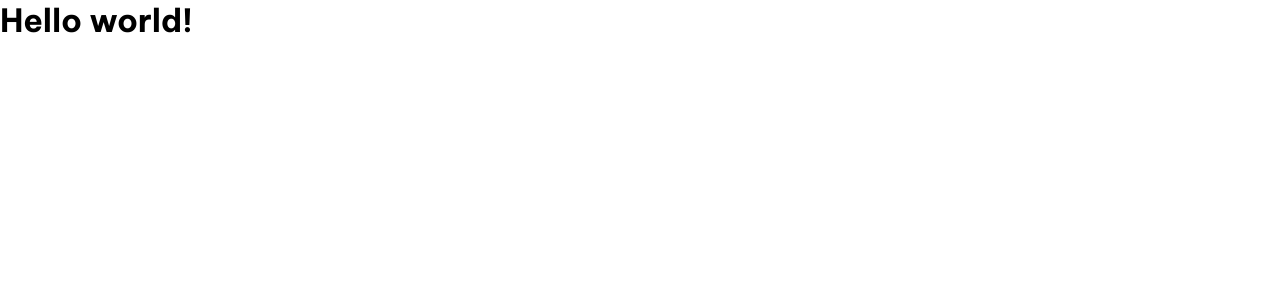
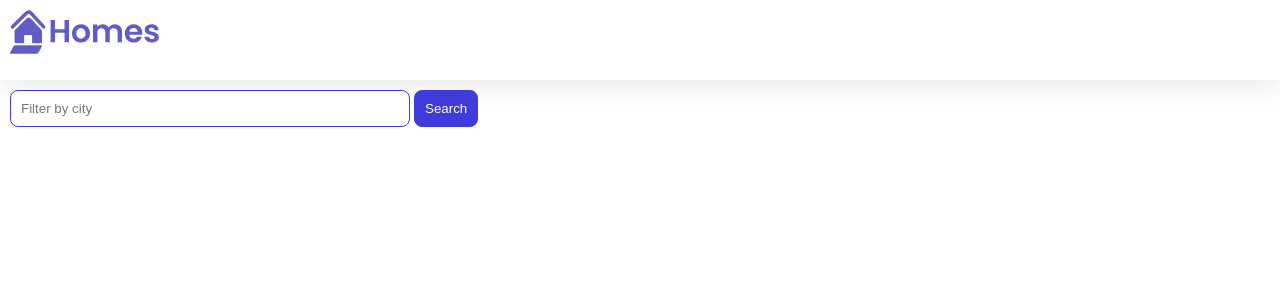
Before and after one commit to morleydan10/Homes_angular, an Angular app: page / in a window 1280 px wide. Shown: the top 300 px of the page. Built offline with nearby package versions, Linux system fonts and the light colour scheme.

Commit message:
added home component

```diff
--- a/src/app/app.component.ts
+++ b/src/app/app.component.ts
@@ -1,10 +1,22 @@
 import { Component } from '@angular/core';
+import { HomeComponent } from './home/home.component';
 
 @Component({
   selector: 'app-root',
   standalone: true,
-  imports: [],
-  template: `<h1>Hello world!</h1>`,
+  imports: [
+    HomeComponent,
+  ],
+  template: `
+    <main>
+      <header class="brand-name">
+        <img class="brand-logo" src="/assets/logo.svg" alt="logo" aria-hidden="true">
+      </header>
+      <section class="content">
+        <app-home></app-home>
+      </section>
+    </main>
+  `,
   styleUrls: ['./app.component.css'],
 })
 export class AppComponent {
--- /dev/null
+++ b/src/app/home/home.component.css
@@ -0,0 +1,40 @@
+.results {
+    display: grid;
+    column-gap: 14px;
+    row-gap: 14px;
+    grid-template-columns: repeat(auto-fill, minmax(400px, 400px));
+    margin-top: 50px;
+    justify-content: space-around;
+}
+
+input[type="text"] {
+    border: solid 1px var(--primary-color);
+    padding: 10px;
+    border-radius: 8px;
+    margin-right: 4px;
+    display: inline-block;
+    width: 30%;
+}
+
+button {
+    padding: 10px;
+    border: solid 1px var(--primary-color);
+    background: var(--primary-color);
+    color: white;
+    border-radius: 8px;
+}
+
+@media (min-width: 500px) and (max-width: 768px) {
+    .results {
+        grid-template-columns: repeat(2, 1fr);
+    }
+    input[type="text"] {
+        width: 70%;
+    }
+}
+
+@media (max-width: 499px) {
+    .results {
+        grid-template-columns: 1fr;
+    }
+}
--- /dev/null
+++ b/src/app/home/home.component.ts
@@ -0,0 +1,19 @@
+import { Component } from '@angular/core';
+
+@Component({
+  selector: 'app-home',
+  standalone: true,
+  imports: [],
+  template: `
+    <section>
+      <form>
+        <input type="text" placeholder="Filter by city">
+        <button class="primary" type="button">Search</button>
+      </form>
+    </section>
+  `,
+  styleUrl: './home.component.css'
+})
+export class HomeComponent {
+
+}
--- a/src/index.html
+++ b/src/index.html
@@ -2,7 +2,7 @@
 <html lang="en">
 <head>
   <meta charset="utf-8">
-  <title>Homes</title>
+  <title>Weatherly</title>
   <base href="/">
   <meta name="viewport" content="width=device-width, initial-scale=1">
   <link rel="icon" type="image/x-icon" href="favicon.ico">
--- a/src/styles.css
+++ b/src/styles.css
@@ -8,9 +8,9 @@
   font-family: 'Be Vietnam Pro', sans-serif;
 }
 :root {
-  --primary-color: #605DC8;
-  --secondary-color: #8B89E6;
-  --accent-color: #e8e7fa;
+  --primary-color: #403bdc;
+  --secondary-color: #5a599b;
+  --accent-color: #c3c1f4;
   --shadow-color: #E8E8E8;
 }
 
```
Also changed, not shown: src/app/weather-tile/weather-tile.component.ts (added, +21 -0 lines), src/app/weather-tile/weather-tile.component.css (added), 1 other file (tests, documents, lock files or other folders).
